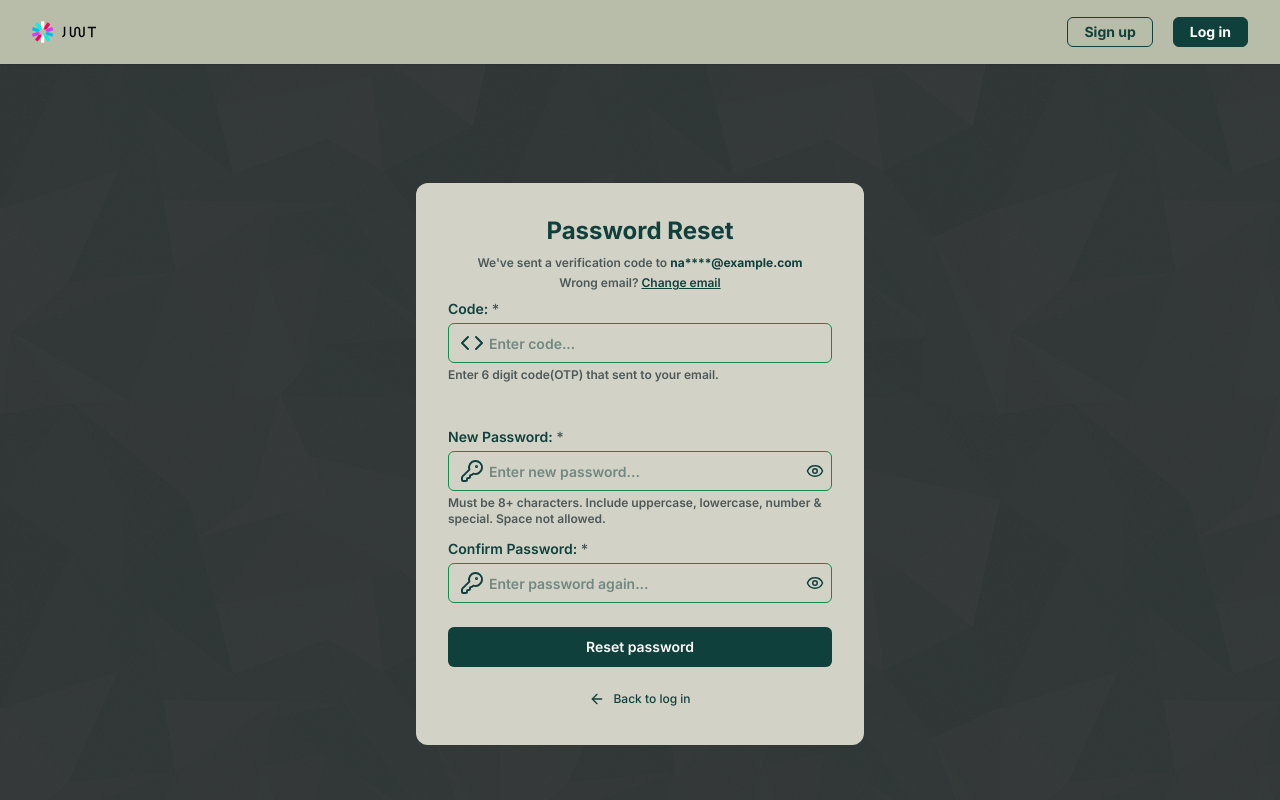
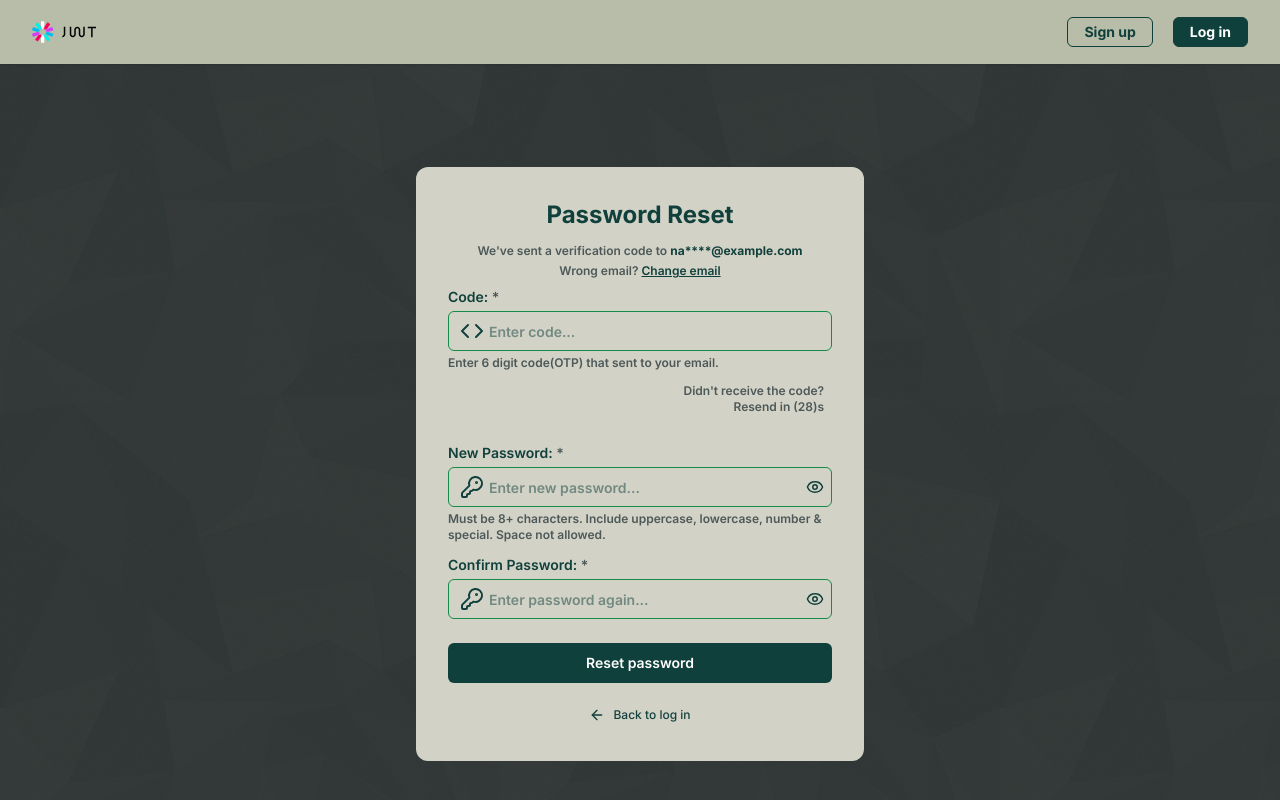
Before and after one commit to aftab-ai/JWT_Auth, a React (Vite) app in the folder Frontend/: page /forgot-password in a window 1280 px wide. Both pictures are taken after typing "name@example.com" into the empty fields and a click on the button "Send verification code". Shown: the top 800 px of the page. Built offline with nearby package versions, Linux system fonts and the light colour scheme.

Commit message:
Code resend functionality with a cooldown time in the Forgot-Password page.

```diff
--- a/Frontend/src/pages/ForgotPassword.jsx
+++ b/Frontend/src/pages/ForgotPassword.jsx
@@ -1,5 +1,5 @@
 // Third-Party modules.
-import { useMemo, useState } from "react";
+import { useEffect, useMemo, useState } from "react";
 import { Link, useNavigate } from "react-router-dom";
 import { useForm } from "react-hook-form";
 import { zodResolver } from "@hookform/resolvers/zod";
@@ -10,20 +10,21 @@ import forgotPasswordSchemaValidators from "../validators/forgotPasswordSchemaVa
 import verifyForgotPasswordSchemaValidators from "../validators/verifyForgotPasswordSchemaValidators";
 
 function ForgotPassword() {
-  const [sendOTP, setSendOTP] = useState(false); // Determine steps.
-  const [registeredEmail, setRegisteredEmail] = useState("");
+  const [sendCode, setSendCode] = useState(false); // Determine steps.
+  const [registeredEmail, setRegisteredEmail] = useState({}); // User email.
   const [showNewPassword, setShowNewPassword] = useState(false); // Show/Hide New-Password in input.
   const [showConfirmPassword, setShowConfirmPassword] = useState(false); // Show/Hide Confirm-Password.
+  const [cooldown, setCooldown] = useState(0); // Resend code button cooldown.
   const navigate = useNavigate(); // Redirect.
 
-  // Recomputed form-validation file when otp send.
+  // Recompute form-validation file when code send.
   const resolver = useMemo(() => {
     return zodResolver(
-      !sendOTP
+      !sendCode
         ? forgotPasswordSchemaValidators
         : verifyForgotPasswordSchemaValidators,
     );
-  }, [sendOTP]);
+  }, [sendCode]);
 
   // Form controller.
   const {
@@ -36,28 +37,61 @@ function ForgotPassword() {
     shouldUnregister: false, // Keep form values for inputs that are removed from the DOM(email).
   });
 
-  // Form submit.
-  const onSubmit = async (data) => {
-    // Step: 1 -> Send OTP to registered email.
-    if (!sendOTP) {
-      // Send OTP form submit.
-
-      console.log(data);
-      setRegisteredEmail(data.email);
-      setSendOTP(true);
-
-      return;
-    }
-
-    // Step: 2 -> Verify OTP and password reset.
-    console.log(data);
-    navigate("/login"); // Redirect to login page.
-  };
-
   // User mask-email.
   const maskEmail = (email) => {
     const [name, domain] = email.split("@");
     return `${name.slice(0, 2)}****@${domain}`;
+  };
+
+  // API request for sending code.
+  const sendCodeRequest = async (email) => {
+    console.log(email);
+    setCooldown(30);
+  };
+
+  // Handle resend-code.
+  const handleResendCode = async () => {
+    if (cooldown > 0) return;
+
+    try {
+      await sendCodeRequest(registeredEmail);
+      setCooldown(30);
+    } catch (error) {
+      console.error(error);
+    }
+  };
+
+  // Resend-Code cooldown seconds.
+  useEffect(() => {
+    if (cooldown <= 0) return;
+
+    const timer = setInterval(() => {
+      setCooldown((prev) => prev - 1);
+    }, 1000);
+
+    return () => clearInterval(timer);
+  }, [cooldown]);
+
+  // API request for verify code and reset password.
+  const verifyAndResetPassword = async (data) => {
+    console.log(data);
+  };
+
+  // Form submit.
+  const onSubmit = async (data) => {
+    // Step: 1 -> Send-Code to registered email.
+    if (!sendCode) {
+      // Send-Code form submit.
+      await sendCodeRequest(data);
+
+      setRegisteredEmail(data);
+      setSendCode(true);
+      return;
+    }
+
+    // Step: 2 -> Verify-Code and password reset.
+    await verifyAndResetPassword(data);
+    navigate("/login"); // Redirect to login page.
   };
 
   // Determine icon color.
@@ -77,13 +111,14 @@ function ForgotPassword() {
   return (
     <div className="flex items-center justify-center min-h-screen w-full">
       <div className="flex flex-col w-full max-w-md px-6 sm:px-8 py-7 sm:py-8 rounded-xl bg-[#D3D2C7]">
-        {/* Headings */}
+        {/* Heading */}
         <p className="mb-1 font-bold text-center text-2xl text-[#10403B]">
-          {!sendOTP ? "Forgot password?" : "Password Reset"}
+          {!sendCode ? "Forgot password?" : "Password Reset"}
         </p>
 
-        <div className="mt-1 mb-2 font-semibold text-center text-xs text-[#4C5958]">
-          {!sendOTP ? (
+        {/* Instruction heading */}
+        <div className="mt-2 mb-2 font-semibold text-center text-xs text-[#4C5958]">
+          {!sendCode ? (
             <p>
               Enter your registered email address and we'll send you a
               verification code.
@@ -93,13 +128,14 @@ function ForgotPassword() {
               <p>
                 We've sent a verification code to{" "}
                 <span className="font-bold text-[#10403B]">
-                  {maskEmail(registeredEmail)}
+                  {maskEmail(registeredEmail.email)}
                 </span>
               </p>
               <p className="mt-1">
                 Wrong email?{" "}
                 <button
-                  onClick={() => setSendOTP(false)}
+                  type="button"
+                  onClick={() => setSendCode(false)}
                   className="underline cursor-pointer text-[#10403B] hover:text-[#4C5958]"
                 >
                   Change email
@@ -109,12 +145,12 @@ function ForgotPassword() {
           )}
         </div>
 
-        {/* Forms */}
+        {/* Form */}
         <form
           onSubmit={handleSubmit(onSubmit)}
           className="flex flex-col w-full space-y-3 font-semibold text-[#10403B]"
         >
-          {!sendOTP ? (
+          {!sendCode ? (
             // Step: 1 -> Show Email field.
             // Email
             <div className="relative flex flex-col">
@@ -192,8 +228,26 @@ function ForgotPassword() {
                 )}
               </div>
 
+              {/* Resend-Code button*/}
+              <div className="mr-2 text-end text-xs">
+                <p className="text-[#4C5958]">Didn't receive the code?</p>
+                <button
+                  type="button"
+                  onClick={handleResendCode}
+                  disabled={cooldown > 0}
+                  className={`
+                    ${
+                      cooldown > 0
+                        ? "cursor-not-allowed text-[#4C5958]"
+                        : "underline cursor-pointer text-[#10403B] hover:text-[#4C5958]"
+                    }`}
+                >
+                  {cooldown > 0 ? `Resend in (${cooldown})s` : "Resend code"}
+                </button>
+              </div>
+
               {/* New-Password */}
-              <div className="relative flex flex-col mt-8">
+              <div className="relative flex flex-col mt-4">
                 <label
                   htmlFor="newPassword"
                   className="mb-1 font-semibold text-sm"
@@ -308,7 +362,7 @@ function ForgotPassword() {
                 transition-colors bg-[#10403B] text-white hover:bg-[#4C5958]
                 focus:outline-none focus:ring-2 focus:ring-[#148B4B]/40 disabled:opacity-60"
             >
-              {!sendOTP
+              {!sendCode
                 ? isSubmitting
                   ? "Sending verification code..."
                   : "Send verification code"
```
